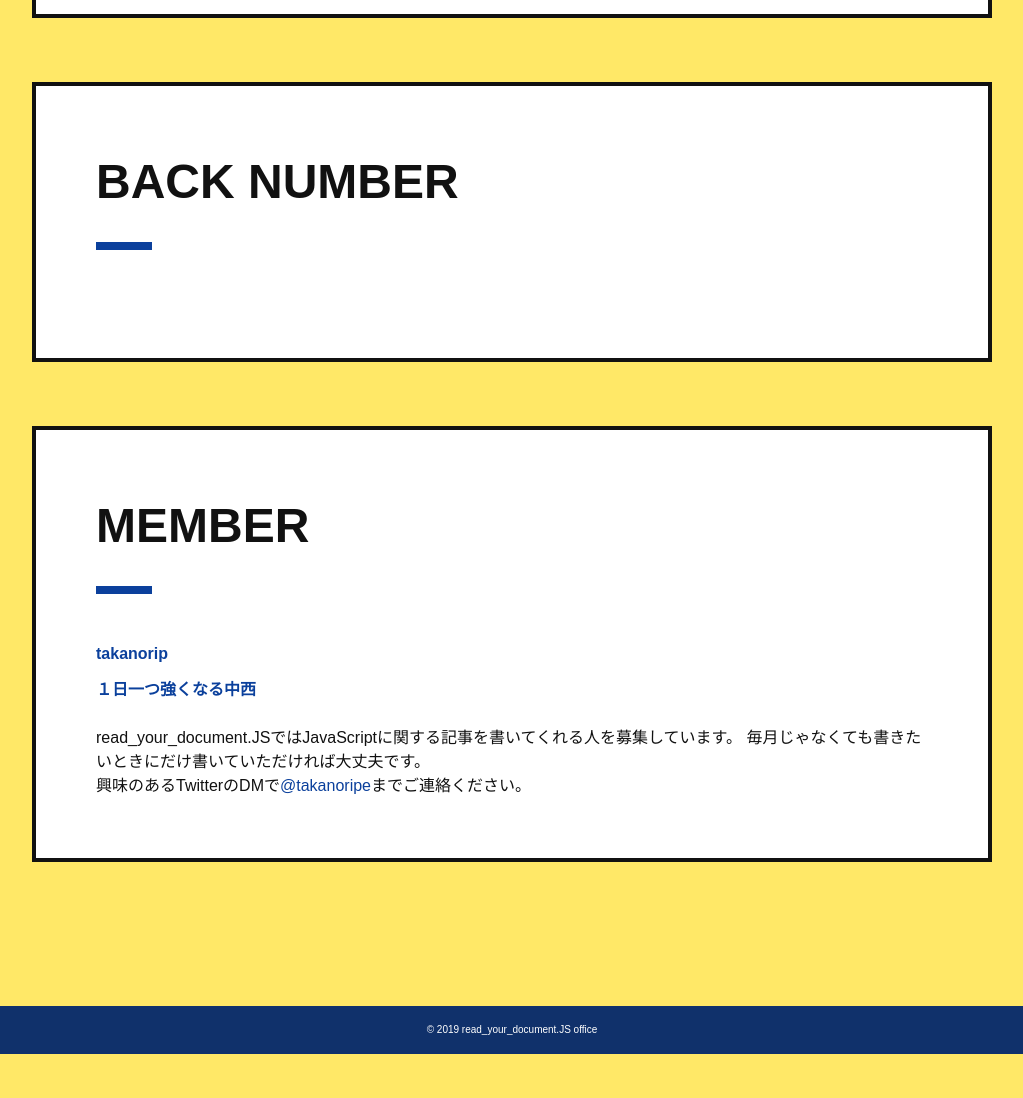
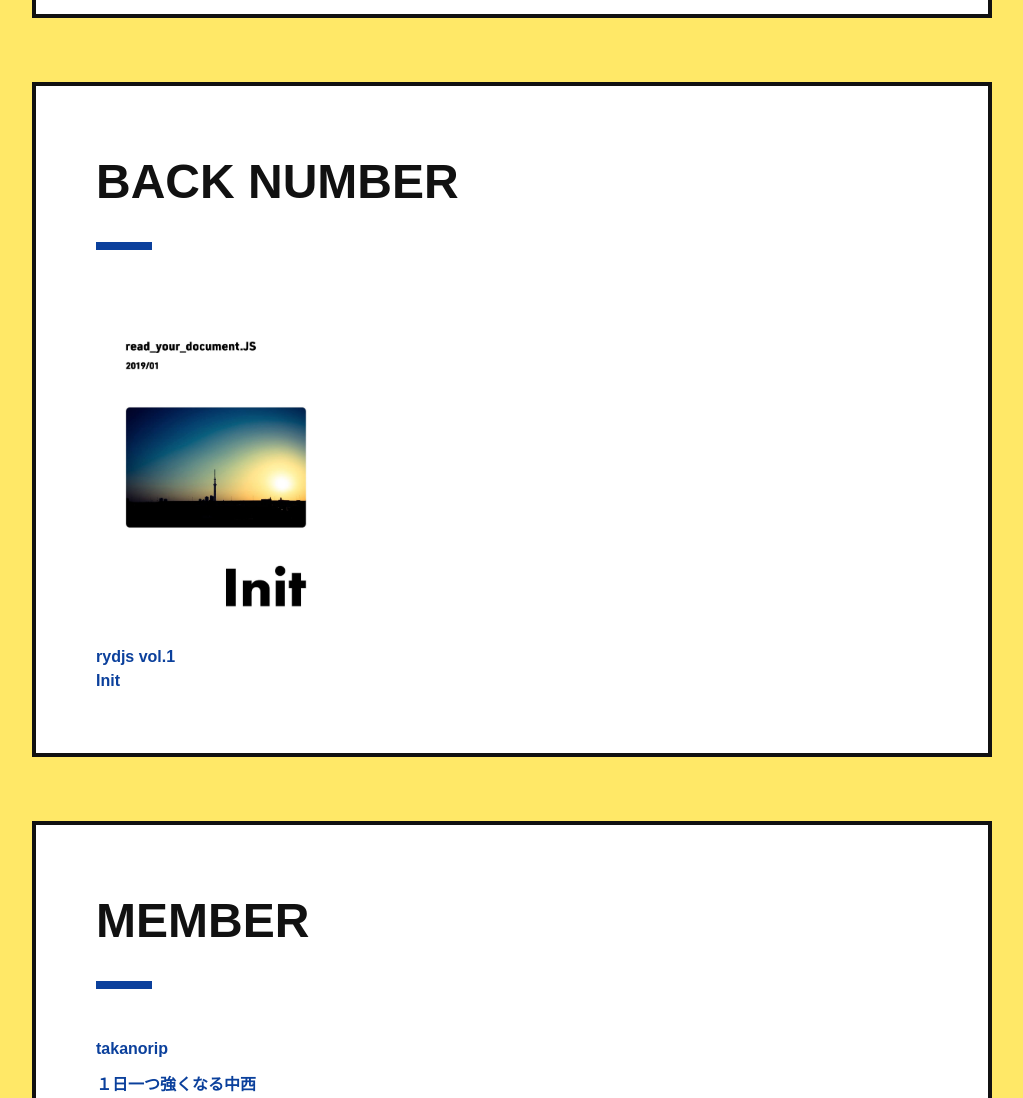
Before and after one commit to read-your-document-JS/rydjs.com, a Gatsby site: page /about in a window 1280 px wide. Shown: the part 2054-3152 px from the top of the page, without its empty margins (128-1151 px from the left). Before the commit the page ends 3108 px from the top, so only its background shows below. Built offline with nearby package versions, Linux system fonts and the light colour scheme; Gatsby itself is replaced by a stand-in of ours.

Commit message:
add backnumber & update

```diff
--- /dev/null
+++ b/backnumbers/backnumbers.json
@@ -0,0 +1,8 @@
+{
+  "items": [{
+    "number": "1",
+    "theme": "Init",
+    "boothId": "1199029",
+    "image": "./images/backnumber-1.jpg"
+  }]
+}
--- a/gatsby-config.js
+++ b/gatsby-config.js
@@ -8,11 +8,19 @@ module.exports = {
   },
   plugins: [
     `gatsby-plugin-react-helmet`,
+    `gatsby-transformer-json`,
     {
       resolve: `gatsby-source-filesystem`,
       options: {
         name: `images`,
         path: `${__dirname}/src/images`,
+      },
+    },
+    {
+      resolve: `gatsby-source-filesystem`,
+      options: {
+        name: `backnumbers`,
+        path: `${__dirname}/backnumbers`,
       },
     },
     `gatsby-transformer-sharp`,
--- a/package.json
+++ b/package.json
@@ -12,6 +12,7 @@
     "gatsby-plugin-react-helmet": "^3.0.2",
     "gatsby-plugin-sharp": "^2.0.14",
     "gatsby-source-filesystem": "^2.0.8",
+    "gatsby-transformer-json": "^2.1.11",
     "gatsby-transformer-sharp": "^2.1.8",
     "prop-types": "^15.6.2",
     "react": "^16.6.3",
--- a/src/pages/about.js
+++ b/src/pages/about.js
@@ -1,4 +1,6 @@
 /** @jsx jsx */
+import Img from 'gatsby-image'
+import { graphql } from 'gatsby'
 import Layout from '../components/layout'
 import SEO from '../components/seo'
 import Hero from '../components/hero'
@@ -24,7 +26,11 @@ const articleStyle = css`
   @media (max-width: ${BREAK_POINT_SP}px) {
     padding: 24px;
     &:not(:last-child) {
-      margin-bottom: 32px;
+      margin-bottom: 2rem;
+    }
+    p {
+      font-size: 14px;
+      margin-bottom: 1rem;
     }
   }
 `
@@ -69,11 +75,27 @@ const listStyle = css`
   list-style: none;
 `
 
+const backnumberStyle = css`
+  display: grid;
+  align-self: center;
+  gap: 16px;
+  grid-template-columns: repeat(auto-fit, minmax(144px, 240px));
+  list-style: none;
+
+  @media (max-width: ${BREAK_POINT_SP}px) {
+    display: block;
+  }
+`
+
+const backnumberItemStyle = css`
+  margin: 0;
+`
+
 const memberNameStyle = css`
   font-weight: bold;
 `
 
-const IndexPage = () => (
+const IndexPage = ({ data }) => (
   <Layout>
     <SEO
       title="ABOUT"
@@ -120,6 +142,25 @@ const IndexPage = () => (
       </article>
       <article css={articleStyle}>
         <h3 css={articleTitleStyle}>BACK NUMBER</h3>
+        <ul css={backnumberStyle}>
+          {data.backnumbersJson.items.map(b => (
+            <li css={backnumberItemStyle} key={b.boothId}>
+              <a rel="noopener noreferrer" target="_blank" href={`https://inutetraplus.booth.pm/items/${b.boothId}`}>
+                <figure css={css`
+                  margin-bottom: 0.5rem;
+                `}>
+                  <Img fluid={b.image.childImageSharp.fluid} alt={`vol.${b.number}表紙`}/>
+                </figure>
+                <h4 css={css`
+                  margin: 0;
+                `}>
+                  rydjs vol.{b.number}<br/>
+                  {b.theme}
+                </h4>
+              </a>
+            </li>
+          ))}
+        </ul>
       </article>
       <article css={articleStyle}>
         <h3 css={articleTitleStyle}>MEMBER</h3>
@@ -146,3 +187,22 @@ const IndexPage = () => (
 )
 
 export default IndexPage
+
+export const query = graphql`
+  query AboutQuery {
+    backnumbersJson {
+      items {
+        number
+        theme
+        boothId
+        image {
+          childImageSharp {
+            fluid(maxWidth: 750, quality: 90) {
+              ...GatsbyImageSharpFluid
+            }
+          }
+        }
+      }
+    }
+  }
+`;
--- a/src/pages/index.js
+++ b/src/pages/index.js
@@ -33,7 +33,7 @@ const IndexPage = () => (
         exStyle={css`
           margin-top: 2rem;
         `}
-        href="https://inutetraplus.booth.pm/items/1199029"
+        href="https://inutetraplus.booth.pm/items/1320734"
       >
         Check it out
       </LinkButton>
--- a/src/template/article.js
+++ b/src/template/article.js
@@ -42,6 +42,7 @@ const Article = ({ location, children }) => {
           }
           @media (max-width: ${BREAK_POINT_SP}px) {
             padding: 24px 16px 48px;
+            font-size: 14px;
             &::after {
               border-width: 0 56px 56px 0;
             }
```
Also changed, not shown: backnumbers/images/backnumber-1.jpg (added), src/images/rydjs.png, 1 other file.
